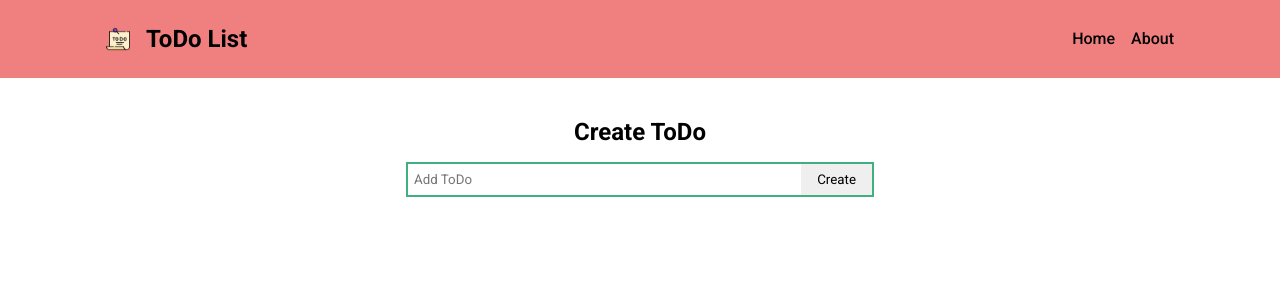
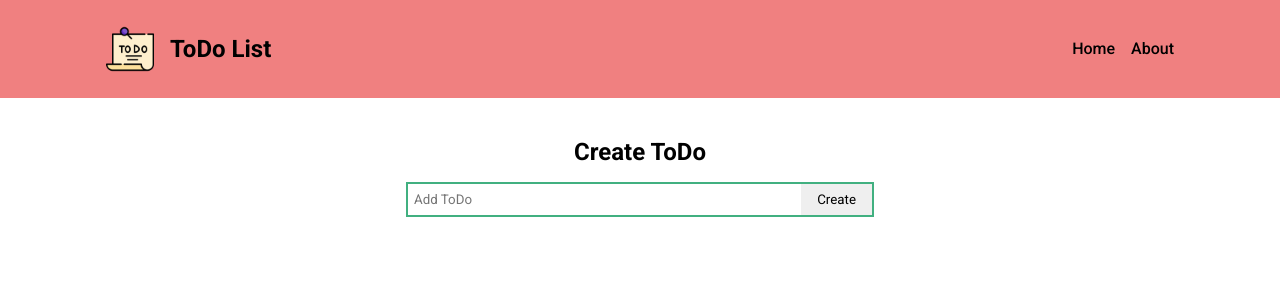
Before and after one commit to Olzhas92/vue-todo-list, a Vue app: page / in a window 1280 px wide. Shown: the top 300 px of the page. Built offline with nearby package versions, Linux system fonts and the light colour scheme.

Commit message:
creating a reactive variable for the form

```diff
--- a/src/App.vue
+++ b/src/App.vue
@@ -22,5 +22,6 @@ import TodoHeader from "./components/TodoHeader.vue";
   max-width: 1100px;
   width: 100%;
   margin: 0 auto;
+  padding: 0 16px;
 }
 </style>
--- a/src/components/TodoHeader.vue
+++ b/src/components/TodoHeader.vue
@@ -36,8 +36,9 @@ header {
       gap: 16px;
       text-decoration: none;
       color: #000000;
+
       img {
-        width: 24px;
+        max-width: 48px;
         height: auto;
         cursor: pointer;
       }
--- a/src/components/TodoInput.vue
+++ b/src/components/TodoInput.vue
@@ -1,11 +1,19 @@
 <template>
   <div class="form">
-    <input type="text" placeholder="Add ToDo" />
-    <button>Create</button>
+    <input type="text" placeholder="Add ToDo" v-model="todo" />
+    <button @click="createTodo">Create</button>
   </div>
 </template>
 
-<script setup></script>
+<script setup>
+import { ref } from "vue";
+const todo = ref("");
+console.log(todo);
+
+function createTodo() {
+  console.log(todo.value);
+}
+</script>
 
 <style lang="scss" scoped>
 .form {
--- a/src/router/index.js
+++ b/src/router/index.js
@@ -7,7 +7,7 @@ const router = createRouter({
   routes: [
     {
       path: "/",
-      name: "home",
+      name: "todos",
       component: TodosView,
     },
     {
```
